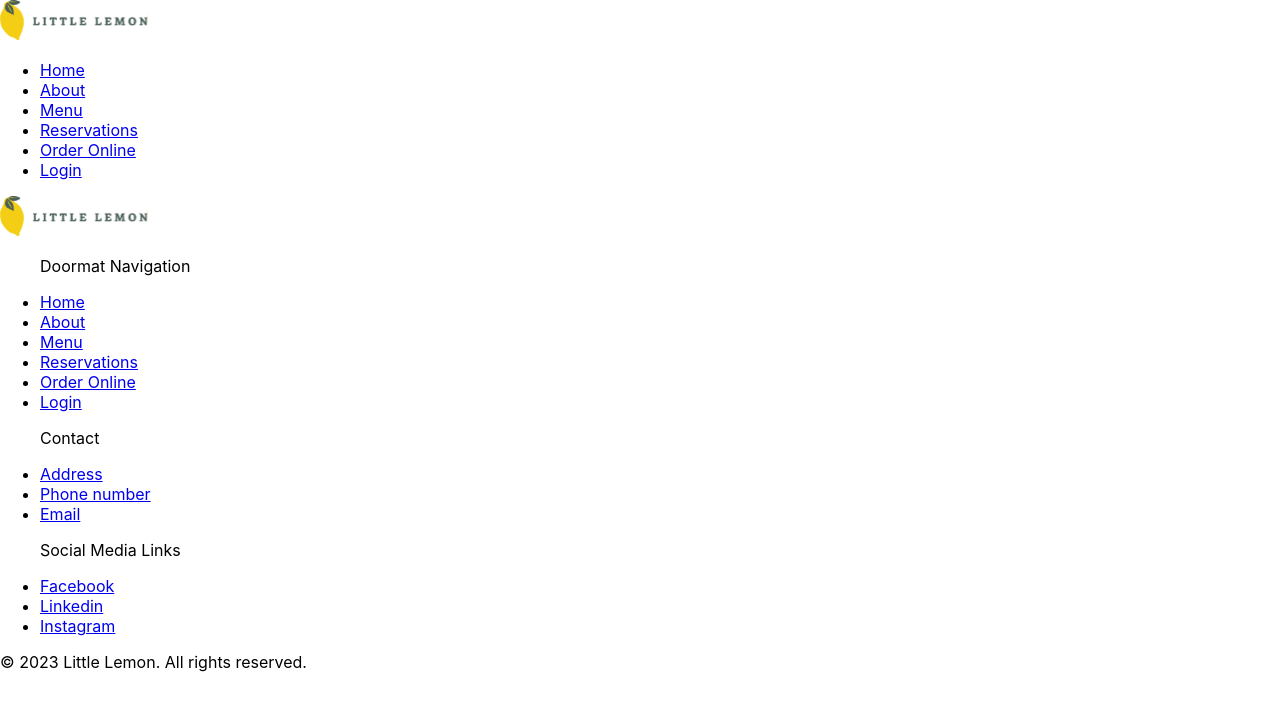
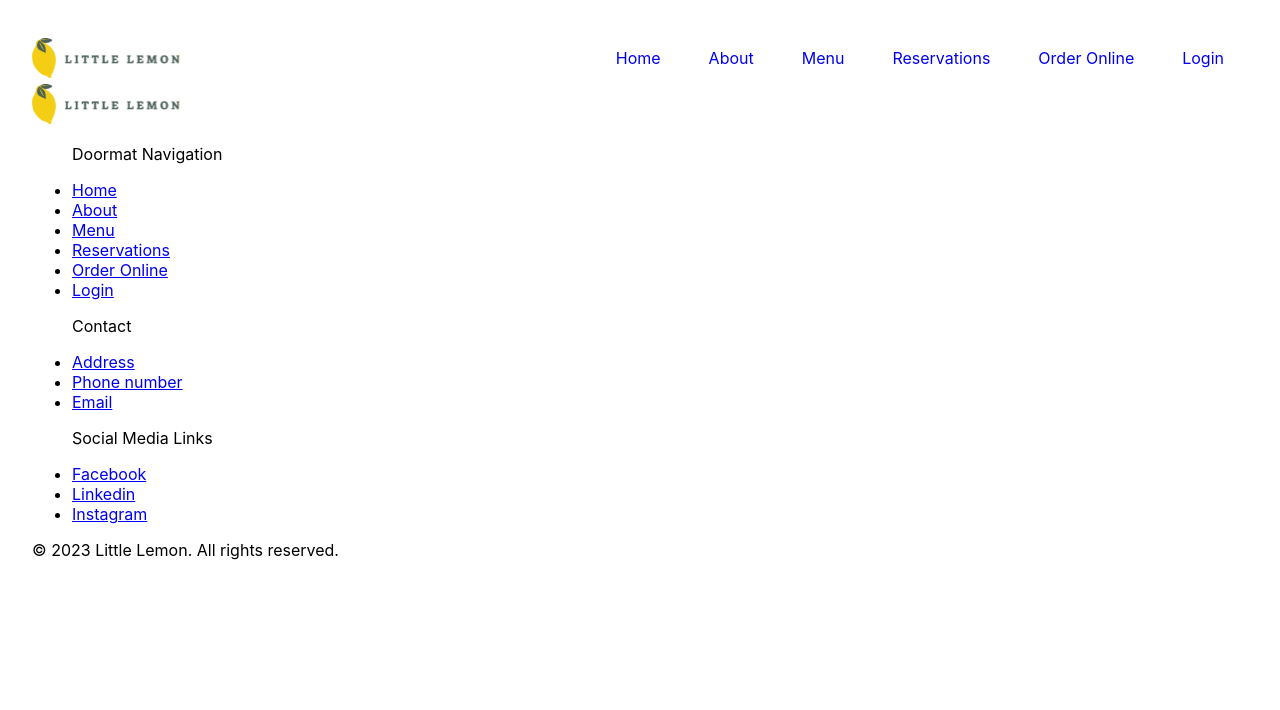
Before and after one commit to OpeDada/Little_Lemon, a React (Create React App) app: page / in a window 1280 px wide. Shown: the top 710 px of the page. Built offline with nearby package versions, Linux system fonts and the light colour scheme.

Commit message:
style nav bar

```diff
--- a/public/index.html
+++ b/public/index.html
@@ -27,20 +27,10 @@
       work correctly both with client-side routing and a non-root public URL.
       Learn how to configure a non-root public URL by running `npm run build`.
     -->
-    <title>React App</title>
+    <title>Little Lemon</title>
   </head>
   <body>
     <noscript>You need to enable JavaScript to run this app.</noscript>
     <div id="root"></div>
-    <!--
-      This HTML file is a template.
-      If you open it directly in the browser, you will see an empty page.
-
-      You can add webfonts, meta tags, or analytics to this file.
-      The build step will place the bundled scripts into the <body> tag.
-
-      To begin the development, run `npm start` or `yarn start`.
-      To create a production bundle, use `npm run build` or `yarn build`.
-    -->
   </body>
 </html>
--- a/src/App.css
+++ b/src/App.css
@@ -1,38 +1,19 @@
-.App {
-  text-align: center;
+body {
+  margin: 0 auto;
+  padding: 2rem;
 }
 
-.App-logo {
-  height: 40vmin;
-  pointer-events: none;
+nav {
+  display: flex;
+  justify-content: space-between;
 }
 
-@media (prefers-reduced-motion: no-preference) {
-  .App-logo {
-    animation: App-logo-spin infinite 20s linear;
-  }
+.nav-links {
+  display: flex;
+  list-style: none;
 }
 
-.App-header {
-  background-color: #282c34;
-  min-height: 100vh;
-  display: flex;
-  flex-direction: column;
-  align-items: center;
-  justify-content: center;
-  font-size: calc(10px + 2vmin);
-  color: white;
+.nav-links a {
+  padding: 1.5rem;
+  text-decoration: none;
 }
-
-.App-link {
-  color: #61dafb;
-}
-
-@keyframes App-logo-spin {
-  from {
-    transform: rotate(0deg);
-  }
-  to {
-    transform: rotate(360deg);
-  }
-}
--- a/src/components/Nav.js
+++ b/src/components/Nav.js
@@ -3,9 +3,9 @@ import logo from "../assets/logo.svg";
 export default function Nav() {
   return (
     <>
+      <nav>
       <img src={logo} alt="logo" />
-      <nav>
-        <ul>
+        <ul className="nav-links">
           <li>
             <a href="/">Home</a>
           </li>
```
